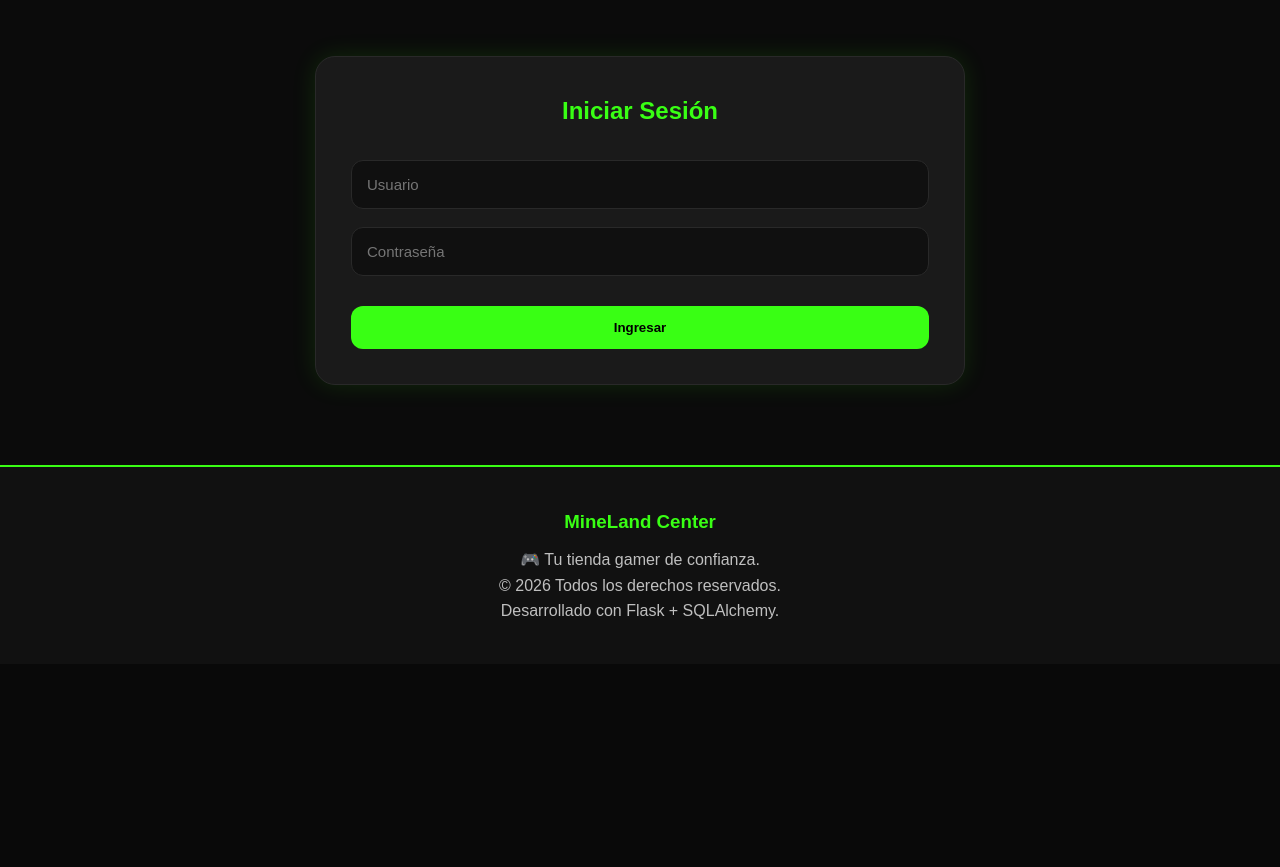
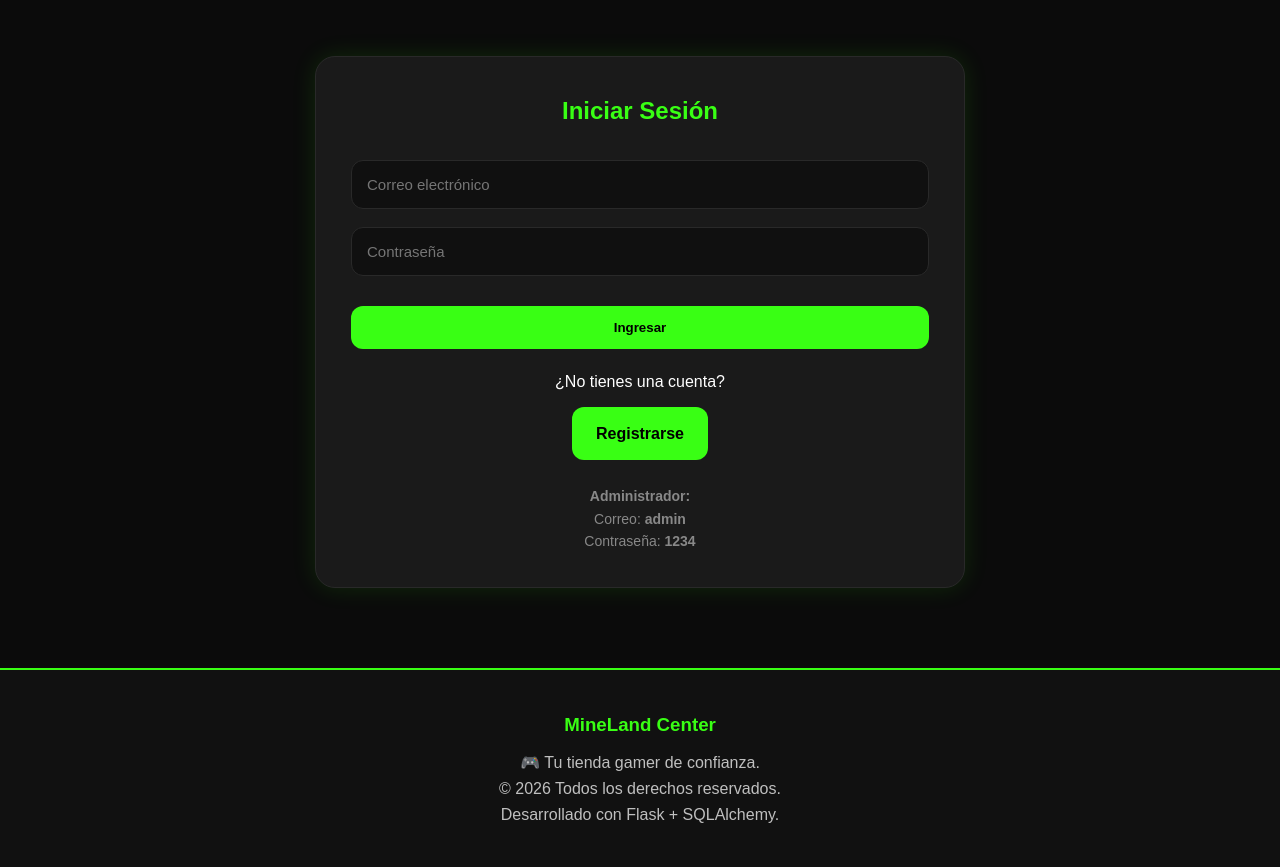
Before and after one commit to TheDark-15/Proyecto_MineLand, a Flask app: page /login in a window 1280 px wide. Shown: the part 254-1121 px from the top of the page. Before the commit the page ends 873 px from the top, so only its background shows below. Run offline with Flask 3, Linux system fonts and the light colour scheme.

Commit message:
Enhance login form with success message and email input
Updated the login form to include success message and changed input type for username to email.

```diff
--- a/templates/login.html
+++ b/templates/login.html
@@ -10,12 +10,16 @@
         <p class="error">{{ error }}</p>
     {% endif %}
 
-    <form method="POST">
+    {% if success %}
+        <p class="success">{{ success }}</p>
+    {% endif %}
+
+    <form method="POST" action="{{ url_for('login') }}">
 
         <input
-            type="text"
-            name="username"
-            placeholder="Usuario"
+            type="email"
+            name="email"
+            placeholder="Correo electrónico"
             required
         >
 
@@ -32,6 +36,32 @@
 
     </form>
 
+    <div style="margin-top:20px; text-align:center;">
+
+        <p>
+            ¿No tienes una cuenta?
+        </p>
+
+        <a
+            href="{{ url_for('register_customer') }}"
+            class="btn-primary"
+            style="display:inline-block; text-decoration:none;"
+        >
+            Registrarse
+        </a>
+
+    </div>
+
+    <div style="margin-top:25px; text-align:center; font-size:14px; color:#888;">
+
+        <p>
+            <strong>Administrador:</strong><br>
+            Correo: <b>admin</b><br>
+            Contraseña: <b>1234</b>
+        </p>
+
+    </div>
+
 </div>
 
 {% endblock %}
```
